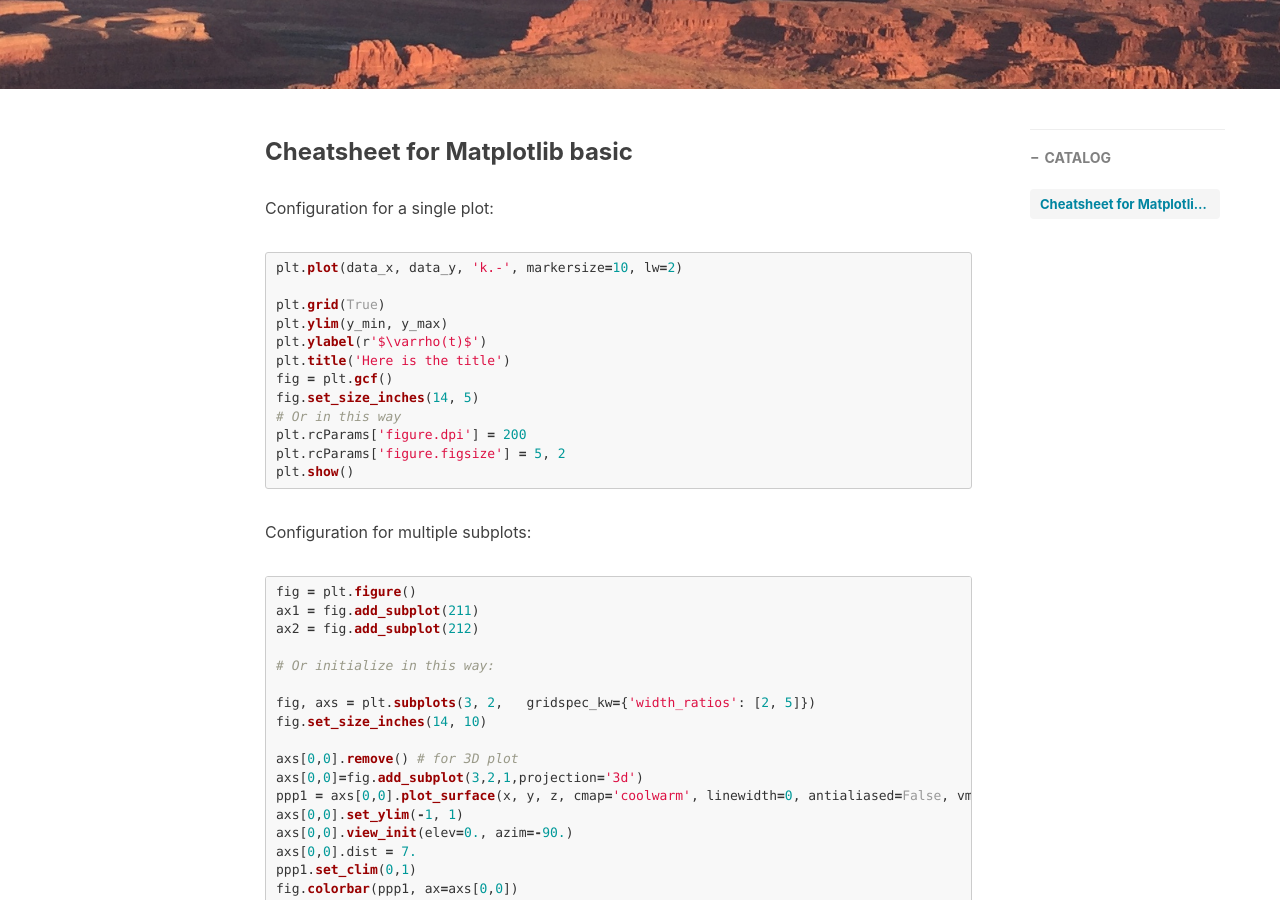
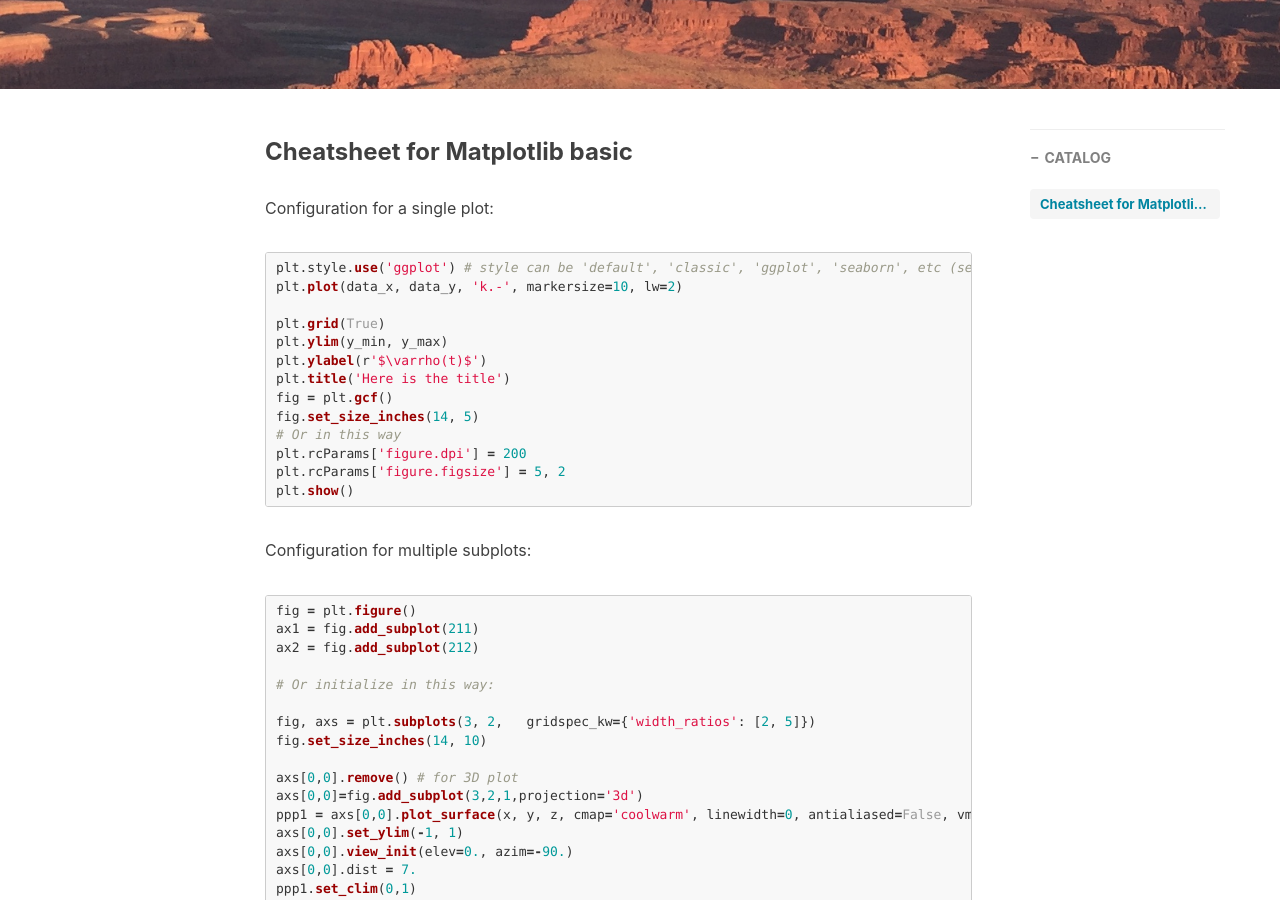
Before and after one commit to Bearxcave/Bearxcave.github.io, a Jekyll site: the page built from _posts/2021-03-01-cheatsheet-matplotlib.md, in a window 1280 px wide and 900 px high, scrolled down 434 px. Built offline with Jekyll 4.4.1, drawn with Linux system fonts in a browser that asks for light colours; nearby versions of some CDN libraries; comment, search, counter and statistics services are not loaded.

Commit message:
Update 2021-03-01-cheatsheet-matplotlib.md

````diff
--- a/_posts/2021-03-01-cheatsheet-matplotlib.md
+++ b/_posts/2021-03-01-cheatsheet-matplotlib.md
@@ -14,6 +14,8 @@
 
 Configuration for a single plot:
 ```python
+plt.style.use('ggplot') # style can be 'default', 'classic', 'ggplot', 'seaborn', etc (see https://matplotlib.org/stable/gallery/style_sheets/style_sheets_reference.html)
+
 plt.plot(data_x, data_y, 'k.-', markersize=10, lw=2)
 
 plt.grid(True)
````
